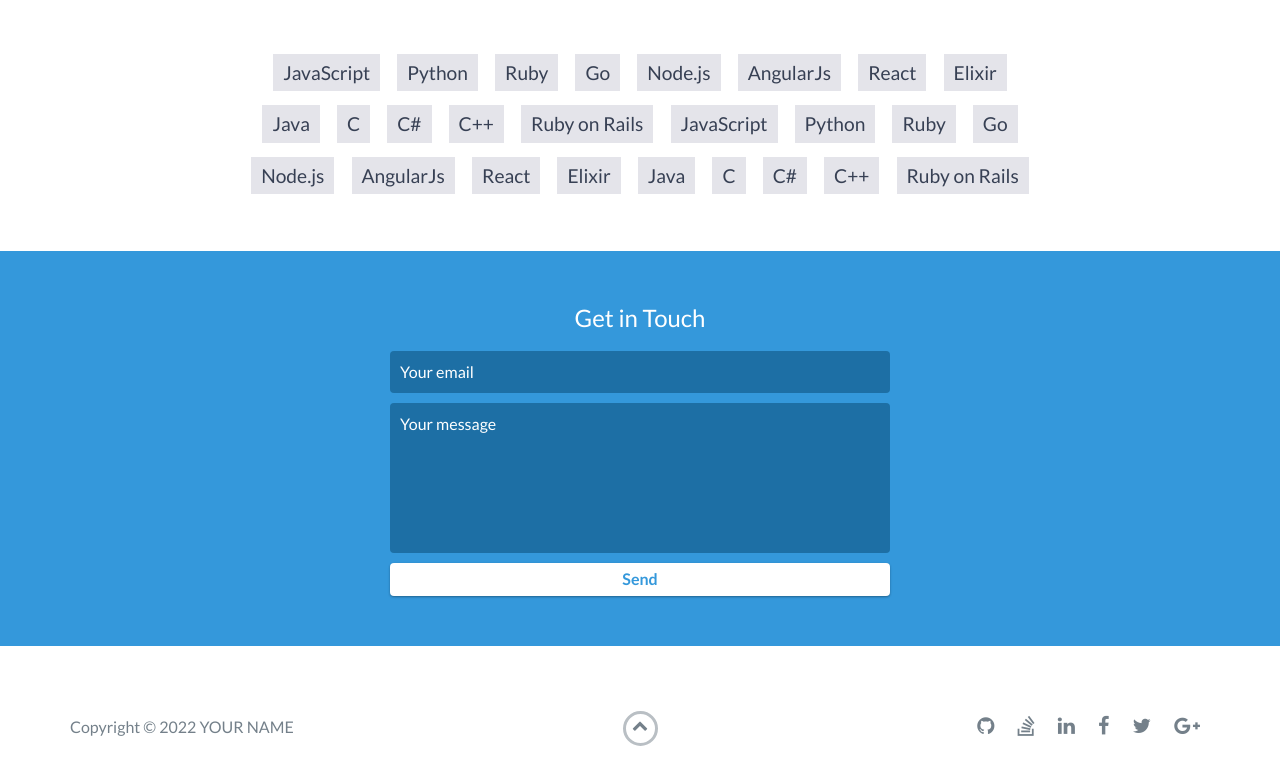
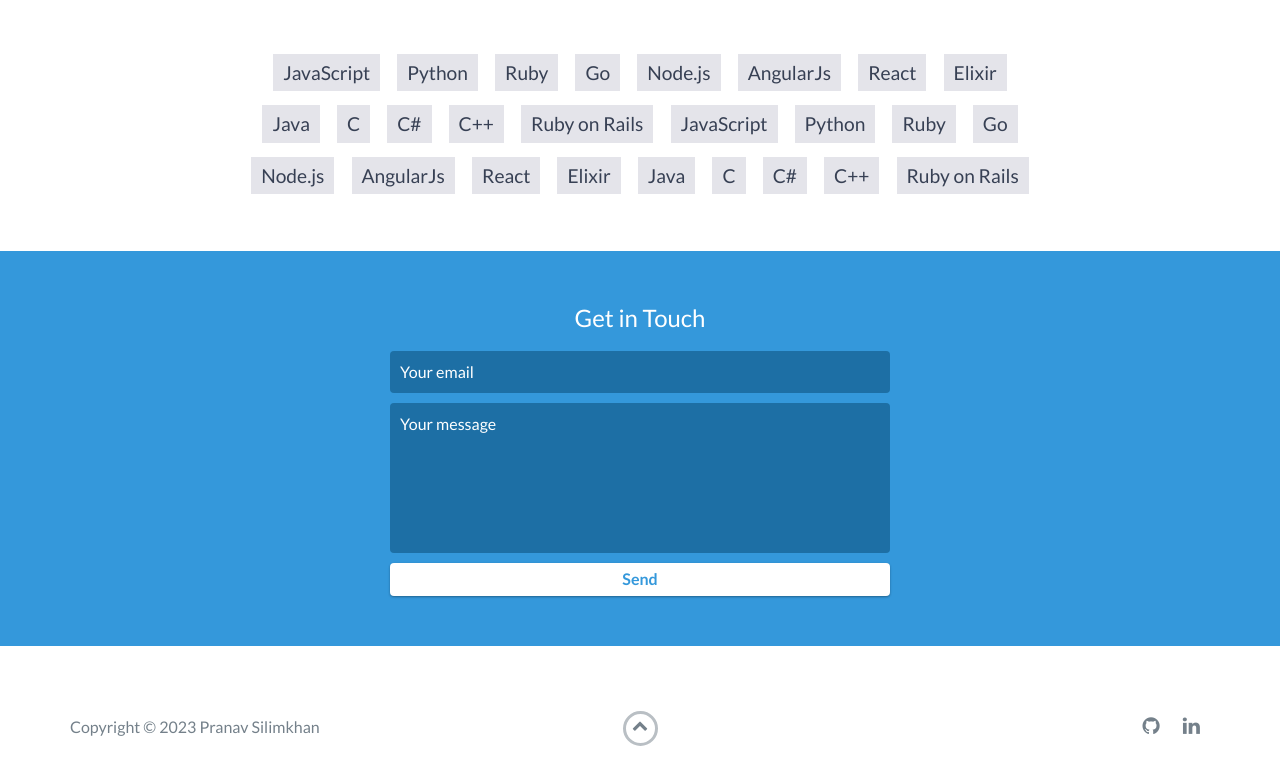
Before and after one commit to pranavsilimkhan/pranavsilimkhan.github.io, a website: page index.html in a window 1280 px wide. Shown: the part 3612-4396 px from the top of the page. Drawn offline with nearby package versions, Linux system fonts and the light colour scheme.

Commit message:
Added copyright

```diff
--- a/index.html
+++ b/index.html
@@ -243,7 +243,7 @@
             <div class="row">
                 <div class="col-sm-5 copyright">
                     <p>
-                        Copyright &copy; <span id="current-year">2022</span> YOUR NAME
+                        Copyright &copy; <span id="current-year">2023</span> Pranav Silimkhan
                     </p>
                 </div>
                 <div class="col-sm-2 top">
@@ -257,19 +257,7 @@
                             <a href="https://github.com/" target="_blank"><i class="fa fa-github" aria-hidden="true"></i></a>
                         </li>
                         <li>
-                            <a href="https://stackoverflow.com/" target="_blank"><i class="fa fa-stack-overflow" aria-hidden="true"></i></a>
-                        </li>
-                        <li>
                             <a href="https://linkedin.com/" target="_blank"><i class="fa fa-linkedin" aria-hidden="true"></i></a>
-                        </li>
-                        <li>
-                            <a href="https://www.facebook.com/" target="_blank"><i class="fa fa-facebook" aria-hidden="true"></i></a>
-                        </li>
-                        <li>
-                            <a href="https://twitter.com/" target="_blank"><i class="fa fa-twitter" aria-hidden="true"></i></a>
-                        </li>
-                        <li>
-                            <a href="https://plus.google.com/" target="_blank"><i class="fa fa-google-plus" aria-hidden="true"></i></a>
                         </li>
                     </ul>
                 </div>
```
